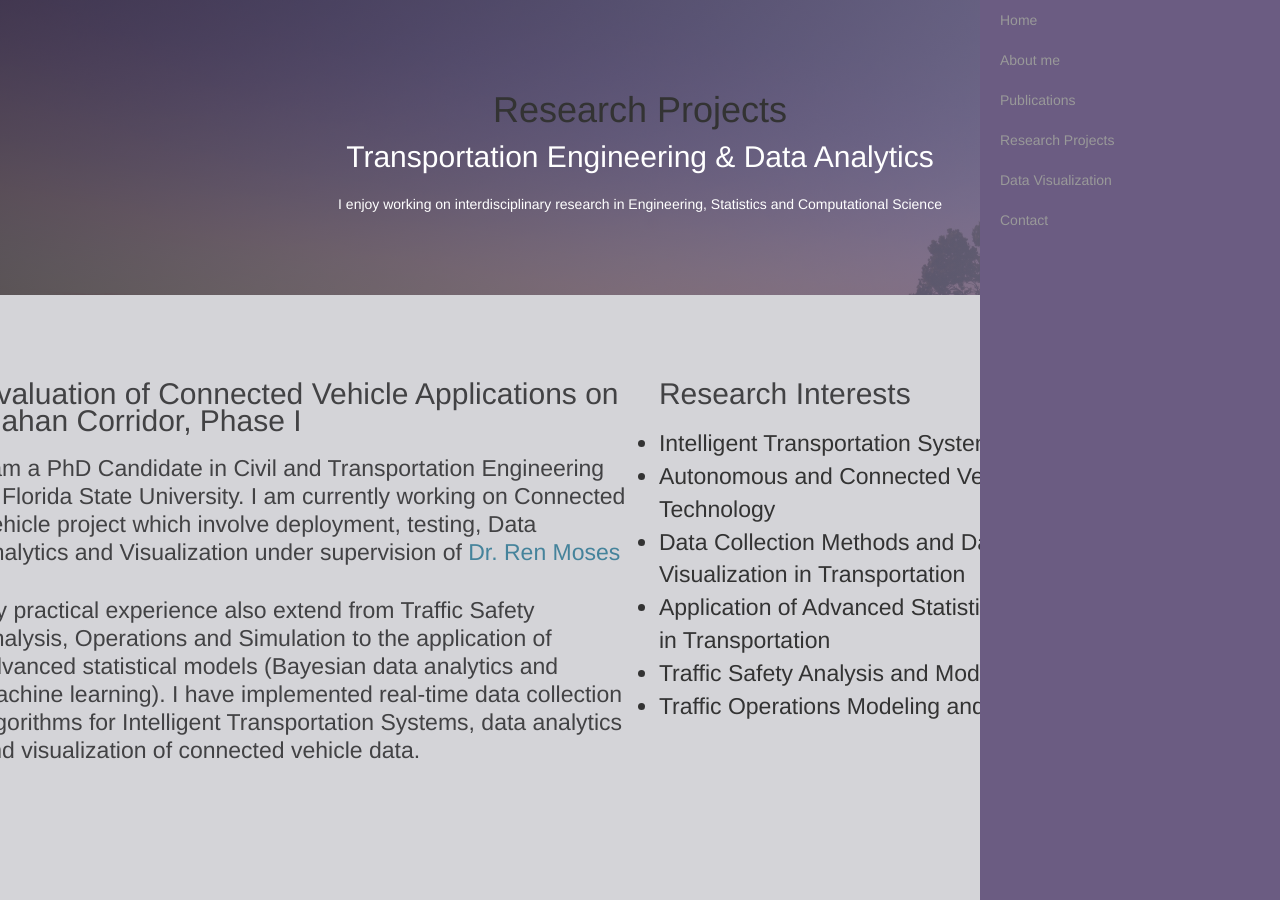
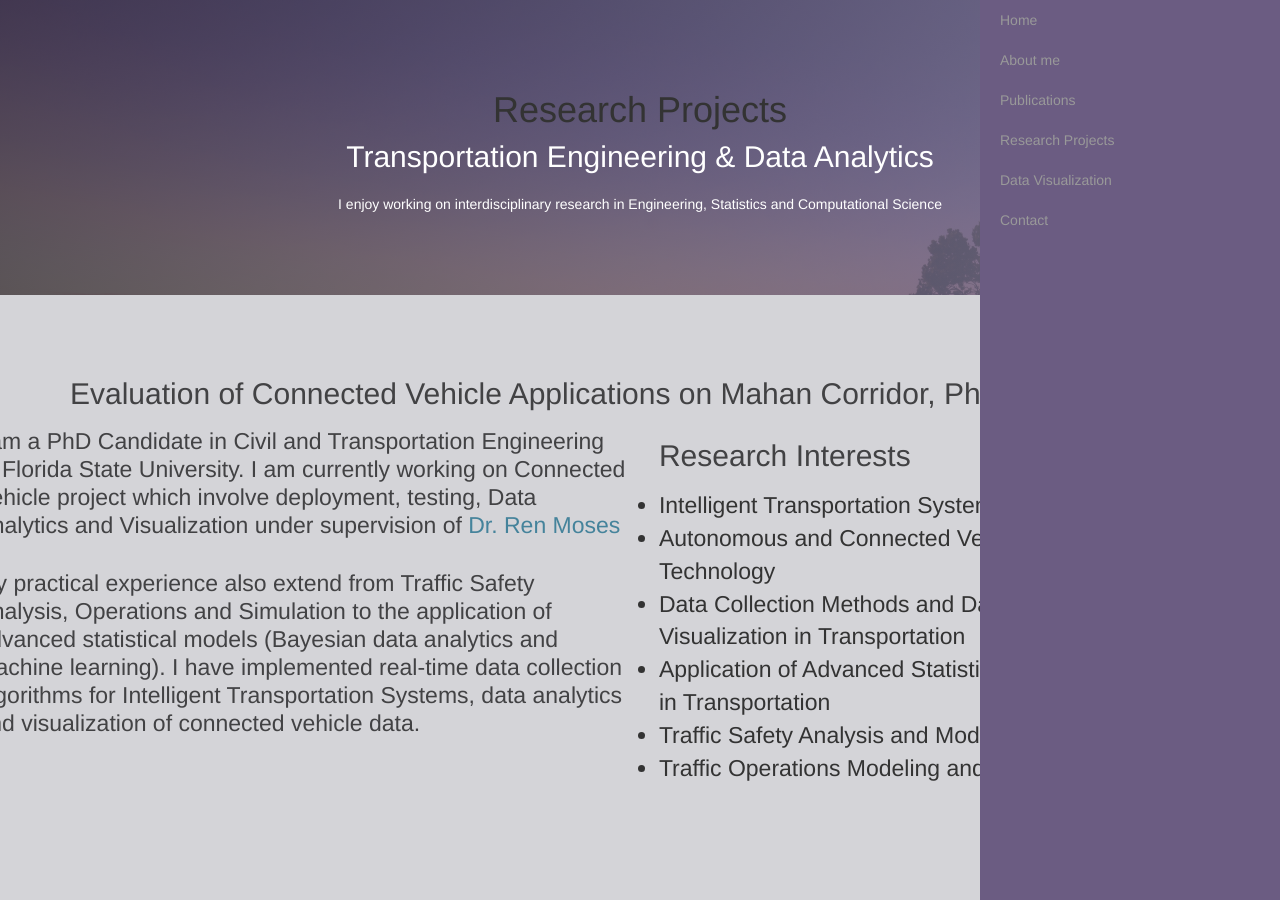
Before and after one commit to ekidando/Kidando, a Jekyll site: the page research.html, which Jekyll copies as it is, in a window 1280 px wide and 900 px high. Built offline with Jekyll 4.4.1, drawn with Linux system fonts in a browser that asks for light colours; some web fonts are replaced.

Commit message:
Update research.html

```diff
--- a/research.html
+++ b/research.html
@@ -52,10 +52,12 @@
 <section id="intro">
   <div class="container">
     <div class="row">
+      <div class="col-md-12">
+        <div class="block">
+      <h2>Evaluation of Connected Vehicle Applications on Mahan Corridor, Phase I</h2>
+      </div></div>
       <div class="col-md-7 col-lg-offset-13">
         <div class="block">
-
-  <h2>Evaluation of Connected Vehicle Applications on Mahan Corridor, Phase I</h2>
              <p>
             I am a PhD Candidate in Civil and Transportation Engineering at Florida State University. I am currently working on Connected Vehicle project which involve deployment, testing, Data Analytics and Visualization under supervision of <a href="http://www.eng.fsu.edu/~moses/">Dr. Ren Moses</a>
           </p>
```
